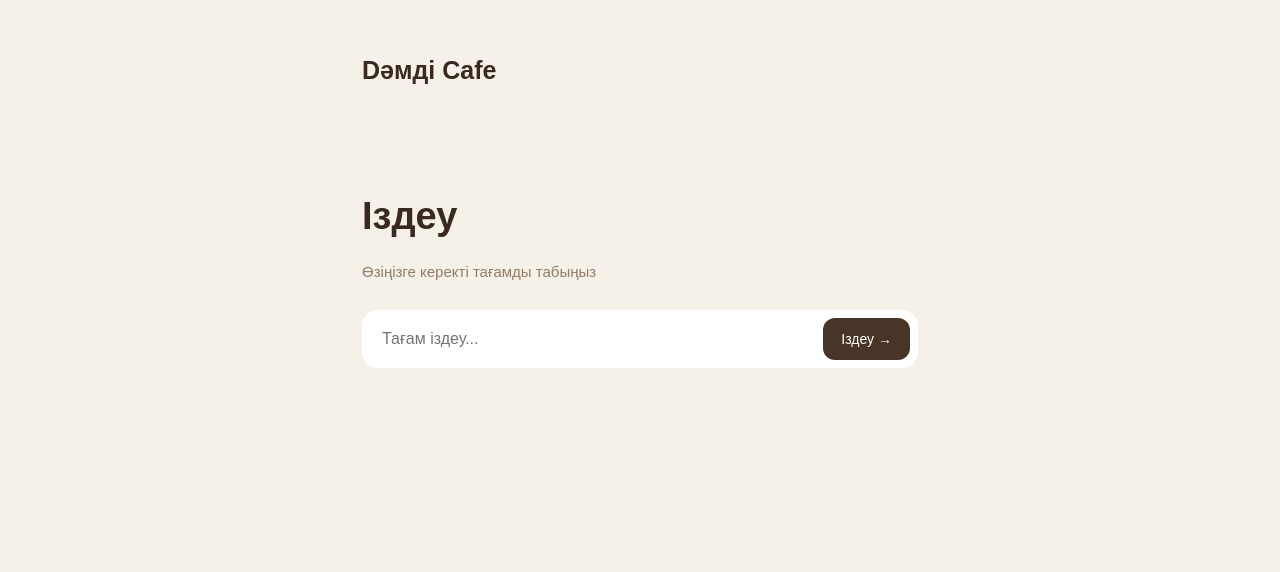
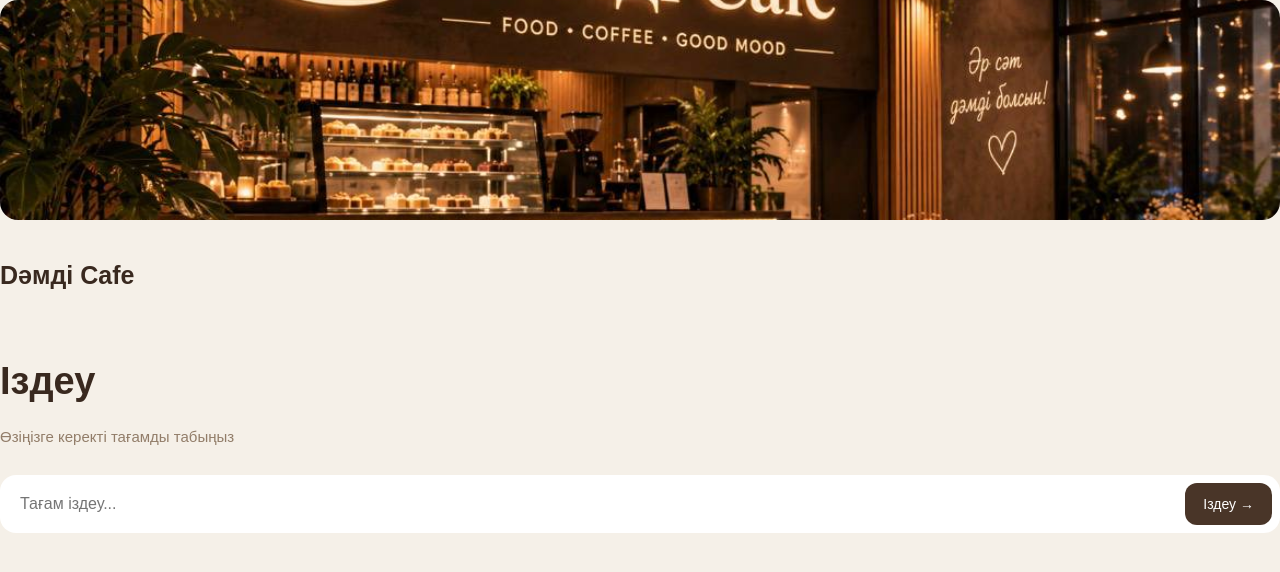
Before and after one commit to azaasdsdd/damdi-cafe, a plain HTML site: page index.html in a window 1280 px wide. Drawn offline with Linux system fonts and the light colour scheme.

Commit message:
Enhance index.html with cafe photo and styles
Added a photo and adjusted styles for better layout.

```diff
--- a/index.html
+++ b/index.html
@@ -1,10 +1,3 @@
-<!DOCTYPE html>
-<html lang="kk">
-<head>
-    <meta charset="UTF-8">
-    <meta name="viewport" content="width=device-width, initial-scale=1.0">
-    <title>Dәмді Cafe</title>
-
 <style>
     * {
         box-sizing: border-box;
@@ -24,6 +17,14 @@
         min-height: 100vh;
     }
 
+    .cafe-photo {
+        width: 100%;
+        height: 220px;
+        object-fit: cover;
+        border-radius: 18px;
+        margin-bottom: 20px;
+    }
+
     h2 {
         font-size: 25px;
         font-weight: 600;
@@ -31,7 +32,7 @@
 
     h1 {
         font-size: 38px;
-            margin-top: 110px;
+        margin-top: 70px;
     }
 
     p {
@@ -71,11 +72,9 @@
         background: #674936;
     }
 </style>
-</head>
-
-<body>
-
-    <div class="app">
+    <img src="photo_5188380868383284298_y.jpg"
+         alt="Dәмді Cafe"
+         class="cafe-photo">
 
     <h2>Dәмді Cafe</h2>
 
@@ -108,6 +107,3 @@
         }
     }
 </script>
-
-</body>
-</html>
```
Lines whose indentation alone changed are shown as unchanged.
